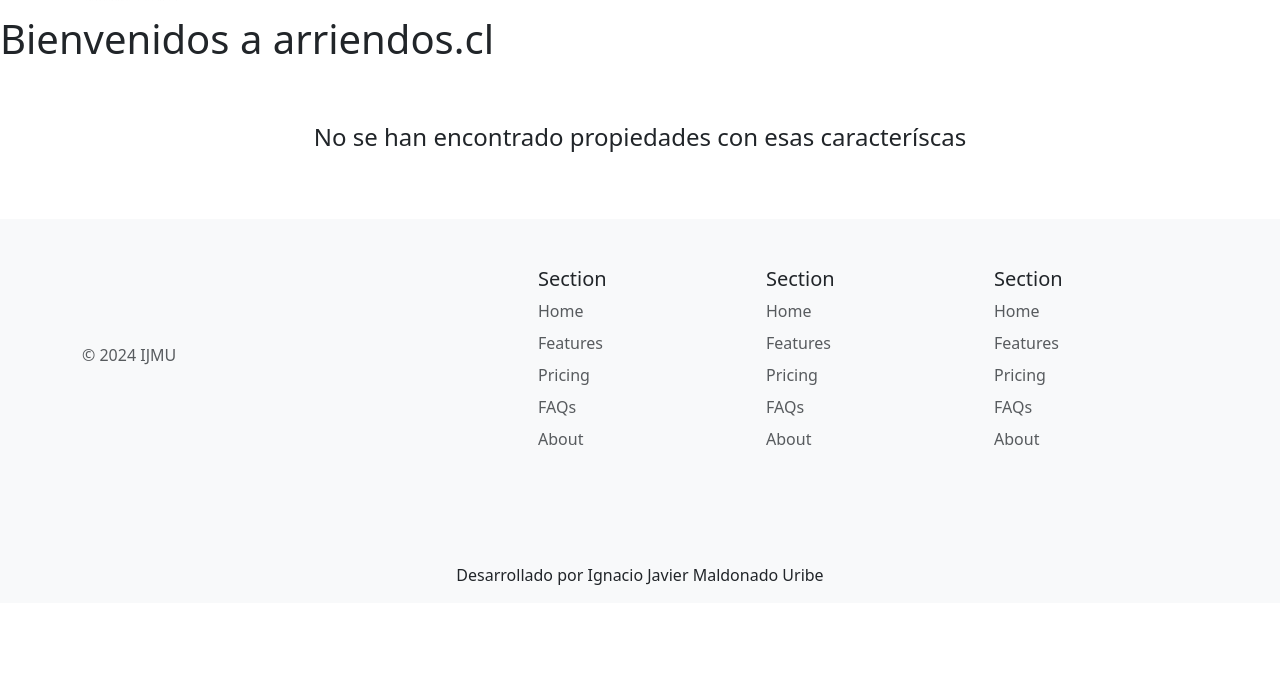
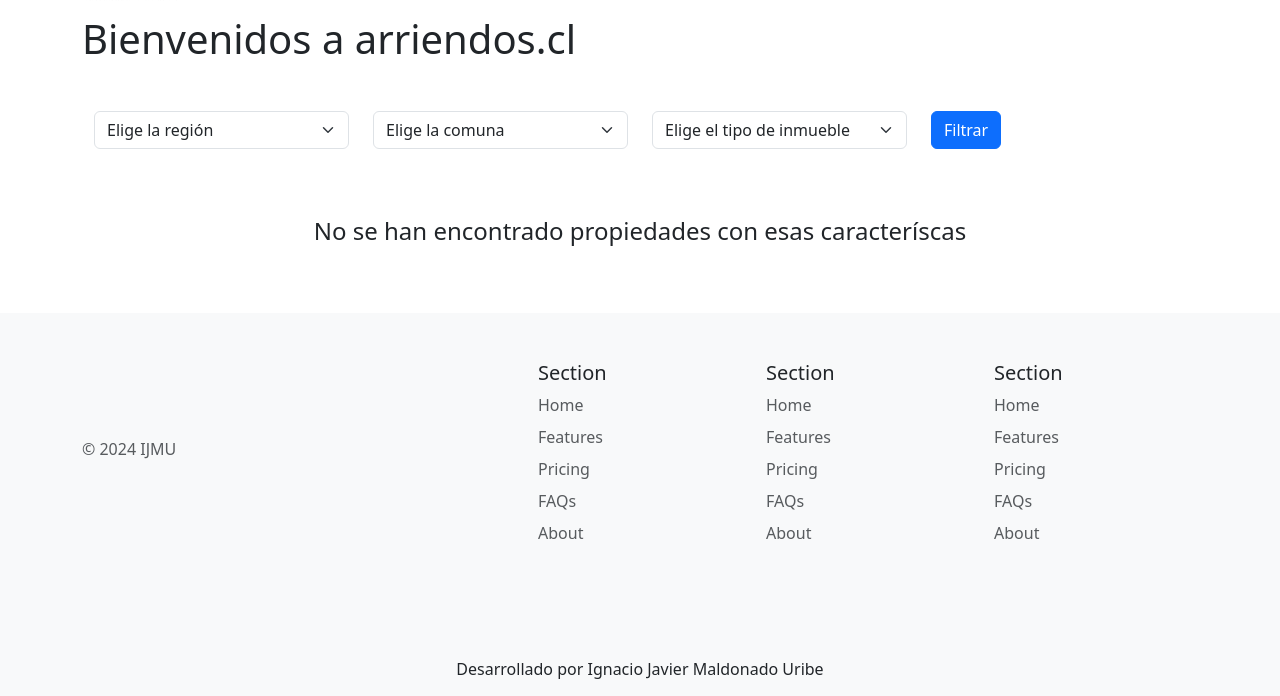
Before and after one commit to Imaldonadou/arriendos2, a Django app: page / in a window 1280 px wide. Shown: the part 61-757 px from the top of the page. Run offline with Django 5.2, Linux system fonts and the light colour scheme; data that the repository does not hold is empty.

Commit message:
[ADD] Se agrega funcionalidad para filtrar por region, comuna y tipo

```diff
--- a/main/templates/index.html
+++ b/main/templates/index.html
@@ -1,10 +1,66 @@
 {% extends 'base.html' %}
+
 {% load static %}
 {% block content %}
-<div class="container"></div>
-<h1 class="fs-1">Bienvenidos a arriendos.cl</h1>
+<div class="container">
+    <h1 class="fs-1">Bienvenidos a arriendos.cl</h1>
+
+    <div class="container mt-5">
+        <form action="{% url 'index' %}" method="get">
+        <div class="row">
+                <div class="col">
+                    <div class="mb-3">
+                        <select name="region_cod" id="region_cod" class="form-select">
+                            <option value="">Elige la región</option>
+                                {% for region in regiones %}
+                                <option value="{{ region.cod }}"
+                                {% if region.cod == region_cod_select %}
+                                selected
+                                {% endif %}
+                                >
+                                    {{ region.nombre }}
+                                </option>
+                                {% endfor %}
+                        </select>
+                    </div>
+                </div>
+                <div class="col">
+                    <div class="mb-3">
+                        <select name="comuna_cod" id="comuna_cod" class="form-select">
+                            <option value="">Elige la comuna</option>
+                                {% for comuna in comunas %}
+                                    <option value="{{ comuna.cod }}"
+                                    {% if comuna.cod == comuna_cod_select %}
+                                    selected
+                                    {% endif %}
+                                    >
+                                    {{ comuna.nombre}}
+                                    </option>
+                                {% endfor %}
+                        </select>
+                    </div>
+                </div>
+                <div class="col">
+                    <div class="mb-3">
+                        <select class="form-select" name="tipo_inmueble">
+                            <option value>Elige el tipo de inmueble</option>
+                            {% for tipo in tipos_inmuebles %}
+                                <option value="{{tipo.0}}">{{ tipo.1}}</option>
+                            {% endfor %}
+                        </select>
+                    </div>
+                </div>
+                <div class="col">
+                    <button type="submit" class="btn btn-primary">Filtrar</button>
+                </div>
+            </div>
+        </form>
+    </div>
+
+
+
     <div class="row">
-    {% for propiedad in propiedades %}
+        {% for propiedad in propiedades %}
         <div class="card mx-2 my-4" style="width: 15rem;">
             <img src= "{% static 'img/casa_ejemplo.jpeg' %}"
             class="card-img-top mt-3" alt="...">
--- a/main/views.py
+++ b/main/views.py
@@ -1,16 +1,31 @@
 from django.shortcuts import render, redirect
-from main.services import crear_user, editar_user_sin_password, cambio_password, crear_inmueble, editar_inmueble, eliminar_inmueble
+from main.services import crear_user, editar_user_sin_password, cambio_password, crear_inmueble, editar_inmueble, eliminar_inmueble, filtro_comuna_region
 from django.contrib import messages
 from django.contrib.auth.decorators import login_required
 from main.models import Inmueble, Region, Comuna
 
 # Create your views here.
 def index(request):
+    # Recibe información vía get:
     propiedades = Inmueble.objects.all()
+    datos = request.GET
+    comuna_cod = datos.get('comuna_cod', '')
+    region_cod = datos.get('region_cod', '')
+    tipo_inmueble = datos.get('tipo_inmueble', '')
+
+    propiedades = filtro_comuna_region(comuna_cod, region_cod, tipo_inmueble)
+
+    comunas = Comuna.objects.all().order_by('nombre')
+    regiones = Region.objects.all()
+    tipos_inmuebles = Inmueble.inmuebles
     context = {
+        'comunas': comunas,
+        'regiones': regiones,
+        'tipos_inmuebles': tipos_inmuebles,
         'propiedades': propiedades
     }
     return render(request, 'index.html', context)
+
 def register(request):
     if request.method == 'POST':
         username = request.POST['username']
```
